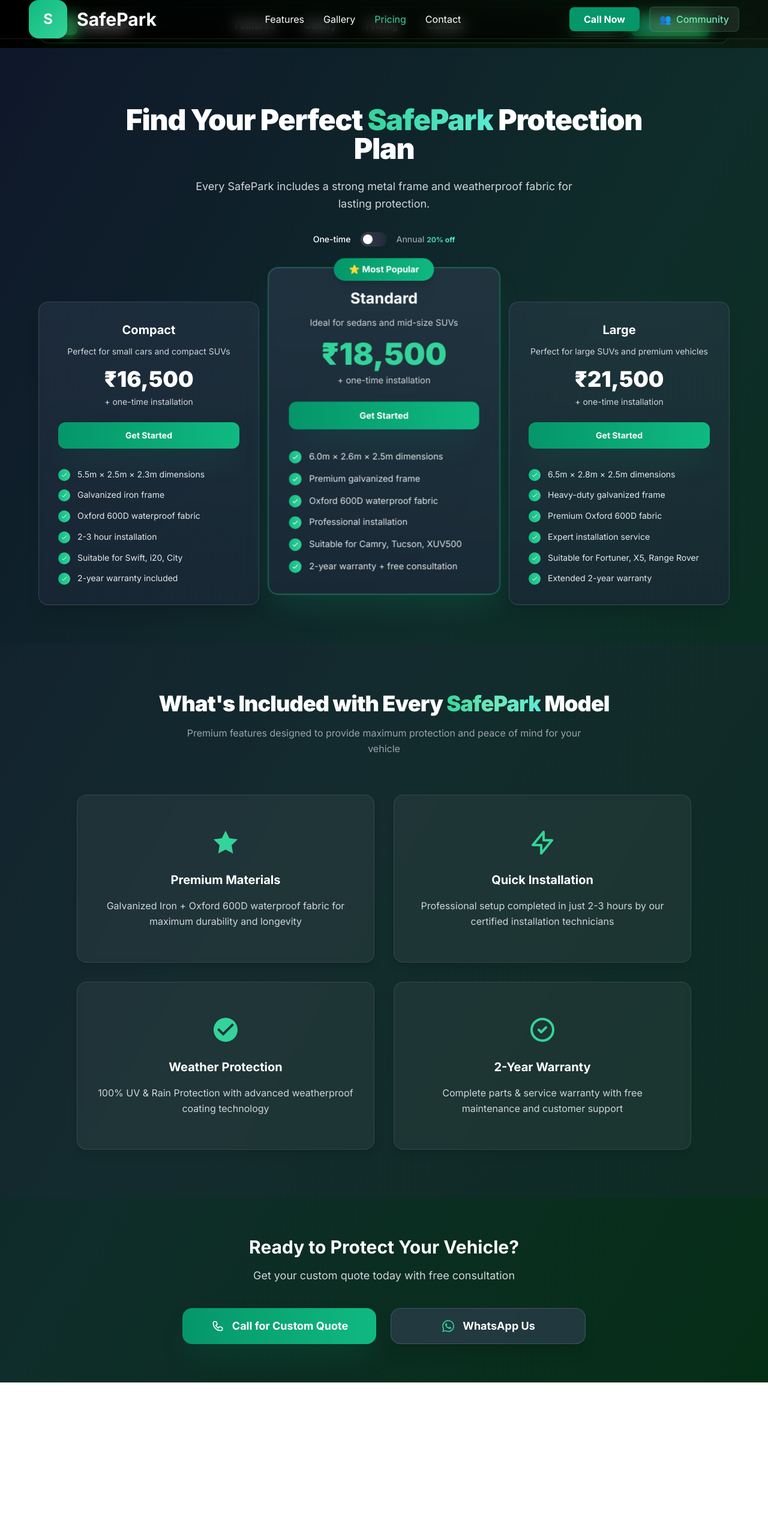
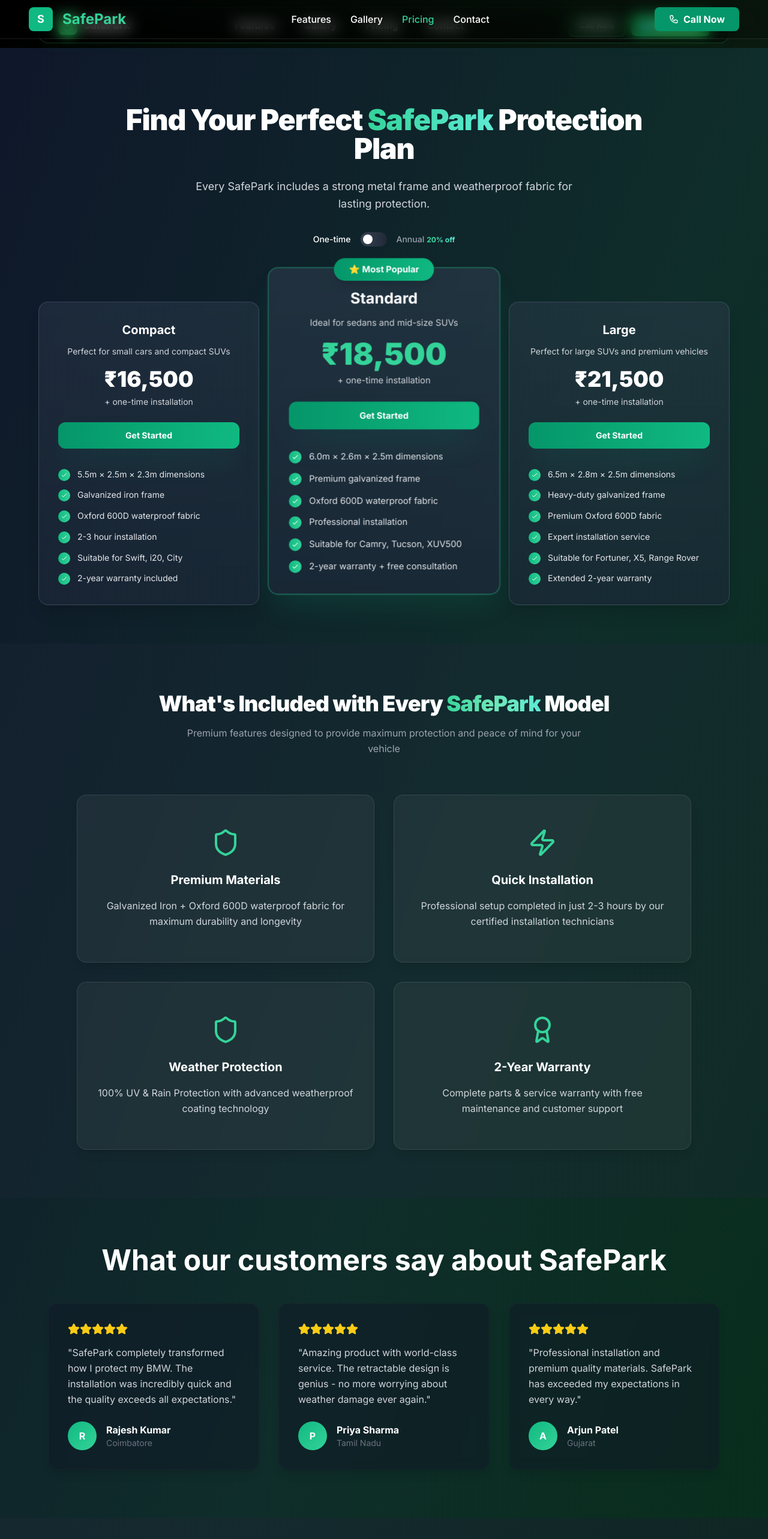
Before and after one commit to skillmates07-stack/safepark-website, a Next.js app: page /pricing in a window 1280 px wide. Shown: the top 2566 px of the page at 60% size. Before the commit the page ends 2305 px from the top, so only its background shows below. Built offline with nearby package versions, Linux system fonts and the light colour scheme.

Commit message:
Update page.tsx

```diff
--- a/src/app/pricing/page.tsx
+++ b/src/app/pricing/page.tsx
@@ -1,6 +1,8 @@
 'use client';
 
 import { useState } from 'react';
+import { Shield, Zap, Award, Phone, MessageCircle, MapPin, Star, ArrowRight } from 'lucide-react';
+import Navbar from '../../components/layout/Navbar';
 
 export default function PricingPage() {
   const [isAnnual, setIsAnnual] = useState(false);
@@ -55,51 +57,9 @@ export default function PricingPage() {
 
   return (
     <div className="scroll-smooth bg-gradient-to-br from-[#0f172a] via-[#0f2d2a] to-[#052e16] min-h-screen">
+      <Navbar />
 
-      {/* NAVBAR - EXACTLY MATCHING HOMEPAGE SIZE */}
-      <header className="fixed top-0 w-full z-50 bg-black/20 backdrop-blur-md border-b border-white/10">
-        <div className="max-w-7xl mx-auto px-6 lg:px-12">
-          <div className="flex items-center justify-between h-16">
-
-            {/* Logo - Matching Homepage */}
-            <div className="flex items-center space-x-4">
-              <div className="w-16 h-16 bg-gradient-to-br from-emerald-500 to-emerald-400 rounded-2xl flex items-center justify-center text-white font-bold text-2xl">
-                S
-              </div>
-              <span className="text-white font-bold text-3xl">SafePark</span>
-            </div>
-
-            {/* Desktop Navigation - Matching Homepage */}
-            <div className="hidden md:flex items-center space-x-8">
-              <a href="/" className="text-white hover:text-emerald-400 transition duration-300">Features</a>
-              <a href="#gallery" className="text-white hover:text-emerald-400 transition duration-300">Gallery</a>
-              <a href="/pricing" className="text-emerald-400">Pricing</a>
-              <a href="#contact" className="text-white hover:text-emerald-400 transition duration-300">Contact</a>
-            </div>
-
-            {/* Call Now Button - Matching Homepage */}
-            <div className="flex items-center space-x-4">
-              <a
-                href="tel:+919600840058"
-                className="bg-emerald-600 hover:bg-emerald-500 text-white px-6 py-2 rounded-lg font-bold transition duration-300"
-              >
-                Call Now
-              </a>
-              <a
-                href="#community"
-                className="bg-emerald-100/10 border border-emerald-400/20 text-emerald-300 px-4 py-2 rounded-lg font-medium backdrop-blur-sm hover:bg-emerald-400/10 transition duration-300 flex items-center gap-2"
-              >
-                <span className="text-emerald-400">👥</span>
-                Community
-              </a>
-            </div>
-          </div>
-        </div>
-      </header>
-
-      {/* MAIN CONTENT */}
       <main className="pt-16">
-
         {/* HERO SECTION */}
         <section className="pt-8 pb-10 px-4 lg:px-8">
           <div className="max-w-4xl mx-auto text-center">
@@ -207,7 +167,7 @@ export default function PricingPage() {
           </div>
         </section>
 
-        {/* FEATURE CARDS */}
+        {/* FEATURES SECTION */}
         <section className="px-4 lg:px-8 py-20 bg-slate-800/30 relative overflow-hidden">
           <div className="max-w-5xl mx-auto relative z-10">
             <h2 className="text-3xl lg:text-4xl font-black text-white mb-4 text-center tracking-tight">
@@ -223,11 +183,7 @@ export default function PricingPage() {
               {/* Premium Materials */}
               <div className="h-[280px] p-8 rounded-2xl bg-white/5 backdrop-blur-sm border border-white/10 shadow-lg text-center transition-all duration-300 hover:bg-white/8 hover:border-emerald-400/30 hover:shadow-emerald-400/10">
                 <div className="flex flex-col items-center justify-center h-full">
-                  <div className="w-12 h-12 mb-6 text-emerald-400">
-                    <svg className="w-12 h-12" fill="currentColor" viewBox="0 0 24 24">
-                      <path d="M12 2l3.09 6.26L22 9.27l-5 4.87 1.18 6.88L12 17.77l-6.18 3.25L7 14.14 2 9.27l6.91-1.01L12 2z"/>
-                    </svg>
-                  </div>
+                  <Shield className="w-12 h-12 mb-6 text-emerald-400" />
                   <h3 className="text-xl font-bold text-white mb-4">Premium Materials</h3>
                   <p className="text-gray-300 leading-relaxed">Galvanized Iron + Oxford 600D waterproof fabric for maximum durability and longevity</p>
                 </div>
@@ -236,11 +192,7 @@ export default function PricingPage() {
               {/* Quick Installation */}
               <div className="h-[280px] p-8 rounded-2xl bg-white/5 backdrop-blur-sm border border-white/10 shadow-lg text-center transition-all duration-300 hover:bg-white/8 hover:border-emerald-400/30 hover:shadow-emerald-400/10">
                 <div className="flex flex-col items-center justify-center h-full">
-                  <div className="w-12 h-12 mb-6 text-emerald-400">
-                    <svg className="w-12 h-12" fill="none" stroke="currentColor" viewBox="0 0 24 24" strokeWidth="2">
-                      <path strokeLinecap="round" strokeLinejoin="round" d="M13 10V3L4 14h7v7l9-11h-7z" />
-                    </svg>
-                  </div>
+                  <Zap className="w-12 h-12 mb-6 text-emerald-400" />
                   <h3 className="text-xl font-bold text-white mb-4">Quick Installation</h3>
                   <p className="text-gray-300 leading-relaxed">Professional setup completed in just 2-3 hours by our certified installation technicians</p>
                 </div>
@@ -249,11 +201,7 @@ export default function PricingPage() {
               {/* Weather Protection */}
               <div className="h-[280px] p-8 rounded-2xl bg-white/5 backdrop-blur-sm border border-white/10 shadow-lg text-center transition-all duration-300 hover:bg-white/8 hover:border-emerald-400/30 hover:shadow-emerald-400/10">
                 <div className="flex flex-col items-center justify-center h-full">
-                  <div className="w-12 h-12 mb-6 text-emerald-400">
-                    <svg className="w-12 h-12" fill="currentColor" viewBox="0 0 24 24">
-                      <path d="M12 2C6.48 2 2 6.48 2 12s4.48 10 10 10 10-4.48 10-10S17.52 2 12 2zm-2 15l-5-5 1.41-1.41L10 14.17l7.59-7.59L19 8l-9 9z"/>
-                    </svg>
-                  </div>
+                  <Shield className="w-12 h-12 mb-6 text-emerald-400" />
                   <h3 className="text-xl font-bold text-white mb-4">Weather Protection</h3>
                   <p className="text-gray-300 leading-relaxed">100% UV & Rain Protection with advanced weatherproof coating technology</p>
                 </div>
@@ -262,11 +210,7 @@ export default function PricingPage() {
               {/* 2-Year Warranty */}
               <div className="h-[280px] p-8 rounded-2xl bg-white/5 backdrop-blur-sm border border-white/10 shadow-lg text-center transition-all duration-300 hover:bg-white/8 hover:border-emerald-400/30 hover:shadow-emerald-400/10">
                 <div className="flex flex-col items-center justify-center h-full">
-                  <div className="w-12 h-12 mb-6 text-emerald-400">
-                    <svg className="w-12 h-12" fill="none" stroke="currentColor" viewBox="0 0 24 24" strokeWidth="2">
-                      <path strokeLinecap="round" strokeLinejoin="round" d="M9 12l2 2 4-4m6 2a9 9 0 11-18 0 9 9 0 0118 0z" />
-                    </svg>
-                  </div>
+                  <Award className="w-12 h-12 mb-6 text-emerald-400" />
                   <h3 className="text-xl font-bold text-white mb-4">2-Year Warranty</h3>
                   <p className="text-gray-300 leading-relaxed">Complete parts & service warranty with free maintenance and customer support</p>
                 </div>
@@ -275,53 +219,172 @@ export default function PricingPage() {
           </div>
         </section>
 
-        {/* CTA SECTION */}
-        <section className="px-4 lg:px-8 py-16">
-          <div className="max-w-4xl mx-auto text-center">
-            <h2 className="text-3xl font-bold text-white mb-4">Ready to Protect Your Vehicle?</h2>
-            <p className="text-gray-300 text-lg mb-10">Get your custom quote today with free consultation</p>
+        {/* TESTIMONIALS SECTION */}
+        <section className="py-20 px-6 md:px-12 lg:px-20">
+          <div className="max-w-6xl mx-auto">
+            <div className="text-center mb-12">
+              <h2 className="text-4xl md:text-5xl font-bold leading-tight text-white mb-6">
+                What our customers say about SafePark
+              </h2>
+            </div>
 
-            <div className="flex flex-col sm:flex-row gap-6 justify-center items-center max-w-2xl mx-auto">
+            <div className="grid md:grid-cols-3 gap-8">
+              {[
+                {
+                  name: "Rajesh Kumar",
+                  location: "Coimbatore",
+                  text: "SafePark completely transformed how I protect my BMW. The installation was incredibly quick and the quality exceeds all expectations.",
+                  rating: 5
+                },
+                {
+                  name: "Priya Sharma",
+                  location: "Tamil Nadu",
+                  text: "Amazing product with world-class service. The retractable design is genius - no more worrying about weather damage ever again.",
+                  rating: 5
+                },
+                {
+                  name: "Arjun Patel",
+                  location: "Gujarat",
+                  text: "Professional installation and premium quality materials. SafePark has exceeded my expectations in every way.",
+                  rating: 5
+                }
+              ].map((review, idx) => (
+                <div
+                  key={idx}
+                  className="h-full p-8 rounded-2xl shadow-lg bg-gray-900/50 backdrop-blur border border-gray-800/50 hover:bg-gray-800/50 transition-all duration-300"
+                >
+                  <div className="flex mb-4">
+                    {[...Array(review.rating)].map((_, i) => (
+                      <Star key={i} className="w-5 h-5 text-yellow-400 fill-current" />
+                    ))}
+                  </div>
+                  <blockquote className="leading-relaxed text-gray-300 mb-6">
+                    "{review.text}"
+                  </blockquote>
+                  <div className="flex items-center">
+                    <div className="w-12 h-12 bg-gradient-to-br from-emerald-500 to-emerald-400 rounded-full mr-4 flex items-center justify-center text-white font-bold">
+                      {review.name.charAt(0)}
+                    </div>
+                    <div>
+                      <div className="font-bold text-white">{review.name}</div>
+                      <div className="text-sm text-gray-500">{review.location}</div>
+                    </div>
+                  </div>
+                </div>
+              ))}
+            </div>
+          </div>
+        </section>
+
+        {/* CONTACT SECTION */}
+        <section className="py-20 px-6 md:px-12 lg:px-20 bg-gradient-to-br from-gray-800/40 to-gray-900/60">
+          <div className="max-w-5xl mx-auto">
+            <div className="text-center mb-12">
+              <h2 className="text-4xl md:text-5xl font-bold leading-tight text-white mb-6">
+                Ready to Protect Your Vehicle?
+              </h2>
+              <p className="text-lg text-gray-300 leading-relaxed max-w-2xl mx-auto mb-12">
+                Join thousands who chose SafePark for premium protection
+              </p>
+            </div>
+
+            <div className="bg-gradient-to-br from-gray-900/90 to-gray-800/80 backdrop-blur rounded-3xl p-12 shadow-2xl border border-gray-700/50">
+
+              <div className="grid grid-cols-1 md:grid-cols-3 gap-8 mb-12">
+                <div className="text-center group hover:scale-105 transition-all duration-300">
+                  <div className="w-16 h-16 bg-emerald-500/20 rounded-2xl flex items-center justify-center mx-auto mb-4 group-hover:bg-emerald-500/30 transition-colors">
+                    <Phone className="w-8 h-8 text-emerald-400" />
+                  </div>
+                  <h3 className="font-bold text-white mb-2 text-lg">Phone</h3>
+                  <a href="tel:+919600840058" className="text-emerald-400 hover:text-emerald-300 font-medium">
+                    +91 9600840058
+                  </a>
+                </div>
+
+                <div className="text-center group hover:scale-105 transition-all duration-300">
+                  <div className="w-16 h-16 bg-emerald-500/20 rounded-2xl flex items-center justify-center mx-auto mb-4 group-hover:bg-emerald-500/30 transition-colors">
+                    <MessageCircle className="w-8 h-8 text-emerald-400" />
+                  </div>
+                  <h3 className="font-bold text-white mb-2 text-lg">WhatsApp</h3>
+                  <a href="https://wa.me/919600840058" className="text-emerald-400 hover:text-emerald-300 font-medium">
+                    Message Us
+                  </a>
+                </div>
+
+                <div className="text-center group hover:scale-105 transition-all duration-300">
+                  <div className="w-16 h-16 bg-emerald-500/20 rounded-2xl flex items-center justify-center mx-auto mb-4 group-hover:bg-emerald-500/30 transition-colors">
+                    <MapPin className="w-8 h-8 text-emerald-400" />
+                  </div>
+                  <h3 className="font-bold text-white mb-2 text-lg">Location</h3>
+                  <p className="text-emerald-400">Coimbatore, Tamil Nadu</p>
+                </div>
+              </div>
+
+              <div className="flex flex-col sm:flex-row justify-center gap-6">
                 <a
                   href="tel:+919600840058"
-                className="group flex items-center justify-center gap-3 w-full sm:flex-1 bg-gradient-to-r from-emerald-600 to-emerald-500 hover:from-emerald-500 hover:to-emerald-400 text-white px-8 py-4 rounded-2xl font-bold text-lg transition-all duration-300 shadow-2xl shadow-emerald-600/20 hover:shadow-emerald-500/30 hover:scale-[1.02] min-h-[60px]"
+                  className="bg-emerald-600 hover:bg-emerald-500 text-white px-12 py-5 rounded-xl font-bold text-xl hover:scale-105 hover:shadow-2xl transition-all duration-300 text-center min-w-[280px] shadow-lg"
                 >
-                <div className="flex items-center justify-center w-6 h-6">
-                  <svg
-                    className="w-5 h-5 text-white group-hover:scale-110 transition-transform duration-200"
-                    fill="none"
-                    stroke="currentColor"
-                    viewBox="0 0 24 24"
-                  >
-                    <path
-                      strokeLinecap="round"
-                      strokeLinejoin="round"
-                      strokeWidth="2"
-                      d="M3 5a2 2 0 012-2h3.28a1 1 0 01.948.684l1.498 4.493a1 1 0 01-.502 1.21l-2.257 1.13a11.042 11.042 0 005.516 5.516l1.13-2.257a1 1 0 011.21-.502l4.493 1.498a1 1 0 01.684.949V19a2 2 0 01-2 2h-1C9.716 21 3 14.284 3 6V5z"
-                    />
-                  </svg>
-                </div>
-                <span className="leading-none">Call for Custom Quote</span>
+                  Call for Free Quote
                 </a>
-
                 <a
                   href="https://wa.me/919600840058"
-                className="group flex items-center justify-center gap-3 w-full sm:flex-1 bg-slate-700/60 backdrop-blur-sm border border-slate-500/50 hover:border-slate-400/70 text-white px-8 py-4 rounded-2xl font-bold text-lg transition-all duration-300 shadow-xl hover:shadow-2xl hover:scale-[1.02] hover:bg-slate-600/70 min-h-[60px]"
+                  className="border-2 border-emerald-400 text-emerald-400 hover:bg-emerald-400 hover:text-white px-12 py-5 rounded-xl font-bold text-xl hover:scale-105 hover:shadow-2xl transition-all duration-300 text-center min-w-[280px]"
                 >
-                <div className="flex items-center justify-center w-6 h-6">
-                  <svg
-                    className="w-5 h-5 text-emerald-400 group-hover:scale-110 transition-transform duration-200"
-                    fill="currentColor"
-                    viewBox="0 0 24 24"
-                  >
-                    <path d="M17.472 14.382c-.297-.149-1.758-.867-2.03-.967-.273-.099-.471-.148-.67.15-.197.297-.767.966-.94 1.164-.173.199-.347.223-.644.075-.297-.15-1.255-.463-2.39-1.475-.883-.788-1.48-1.761-1.653-2.059-.173-.297-.018-.458.13-.606.134-.133.298-.347.446-.52.149-.174.198-.298.298-.497.099-.198.05-.371-.025-.52-.075-.149-.669-1.612-.916-2.207-.242-.579-.487-.5-.669-.51-.173-.008-.371-.01-.57-.01-.198 0-.52.074-.792.372-.272.297-1.04 1.016-1.04 2.479 0 1.462 1.065 2.875 1.213 3.074.149.198 2.096 3.2 5.077 4.487.709.306 1.262.489 1.694.625.712.227 1.36.195 1.871.118.571-.085 1.758-.719 2.006-1.413.248-.694.248-1.289.173-1.413-.074-.124-.272-.198-.57-.347m-5.421 7.403h-.004a9.87 9.87 0 01-5.031-1.378l-.361-.214-3.741.982.998-3.648-.235-.374a9.86 9.86 0 01-1.51-5.26c.001-5.45 4.436-9.884 9.888-9.884 2.64 0 5.122 1.03 6.988 2.898a9.825 9.825 0 012.893 6.994c-.003 5.45-4.437 9.884-9.885 9.884m8.413-18.297A11.815 11.815 0 0012.05 0C5.495 0 .16 5.335.157 11.892c0 2.096.547 4.142 1.588 5.945L.057 24l6.305-1.654a11.882 11.882 0 005.683 1.448h.005c6.554 0 11.89-5.335 11.893-11.893A11.821 11.821 0 0020.885 3.787"/>
-                  </svg>
-                </div>
-                <span className="leading-none">WhatsApp Us</span>
+                  WhatsApp Now
                 </a>
               </div>
             </div>
+          </div>
         </section>
+
+        {/* FOOTER */}
+        <footer className="py-16 px-6 md:px-12 lg:px-20 bg-black/30 border-t border-white/10">
+          <div className="max-w-6xl mx-auto">
+            <div className="grid md:grid-cols-2 gap-12 mb-12">
+              <div>
+                <div className="flex items-center space-x-4 mb-8">
+                  <div className="w-16 h-16 bg-gradient-to-br from-emerald-500 to-emerald-400 rounded-2xl flex items-center justify-center text-white font-bold text-2xl">
+                    S
+                  </div>
+                  <span className="text-white font-bold text-3xl">SafePark</span>
+                </div>
+                <p className="text-gray-400 leading-relaxed mb-6">
+                  Premium retractable carport solutions designed for elegance, engineered for durability, trusted across India.
+                </p>
+                <div className="flex items-center space-x-6">
+                  <div className="flex">
+                    {[...Array(5)].map((_, i) => (
+                      <Star key={i} className="w-5 h-5 text-yellow-400 fill-current" />
+                    ))}
+                  </div>
+                  <span className="text-gray-400">2,000+ Happy Customers</span>
+                </div>
+              </div>
+              <div>
+                <h4 className="text-white font-bold text-2xl mb-8">Contact</h4>
+                <div className="space-y-6">
+                  <a href="tel:+919600840058" className="flex items-center text-gray-400 hover:text-emerald-400 transition text-lg">
+                    <Phone className="w-5 h-5 mr-4" />
+                    +91 9600840058
+                  </a>
+                  <a href="https://wa.me/919600840058" className="flex items-center text-gray-400 hover:text-emerald-400 transition text-lg">
+                    <MessageCircle className="w-5 h-5 mr-4" />
+                    WhatsApp
+                  </a>
+                  <div className="flex items-center text-gray-400 text-lg">
+                    <MapPin className="w-5 h-5 mr-4" />
+                    Coimbatore, Tamil Nadu
+                  </div>
+                </div>
+              </div>
+            </div>
+
+            <div className="border-t border-white/10 pt-8 text-center">
+              <p className="text-gray-400">© 2025 SafePark. Crafted with excellence in Coimbatore, Tamil Nadu</p>
+            </div>
+          </div>
+        </footer>
       </main>
     </div>
   );
```
Lines whose indentation alone changed are shown as unchanged.
